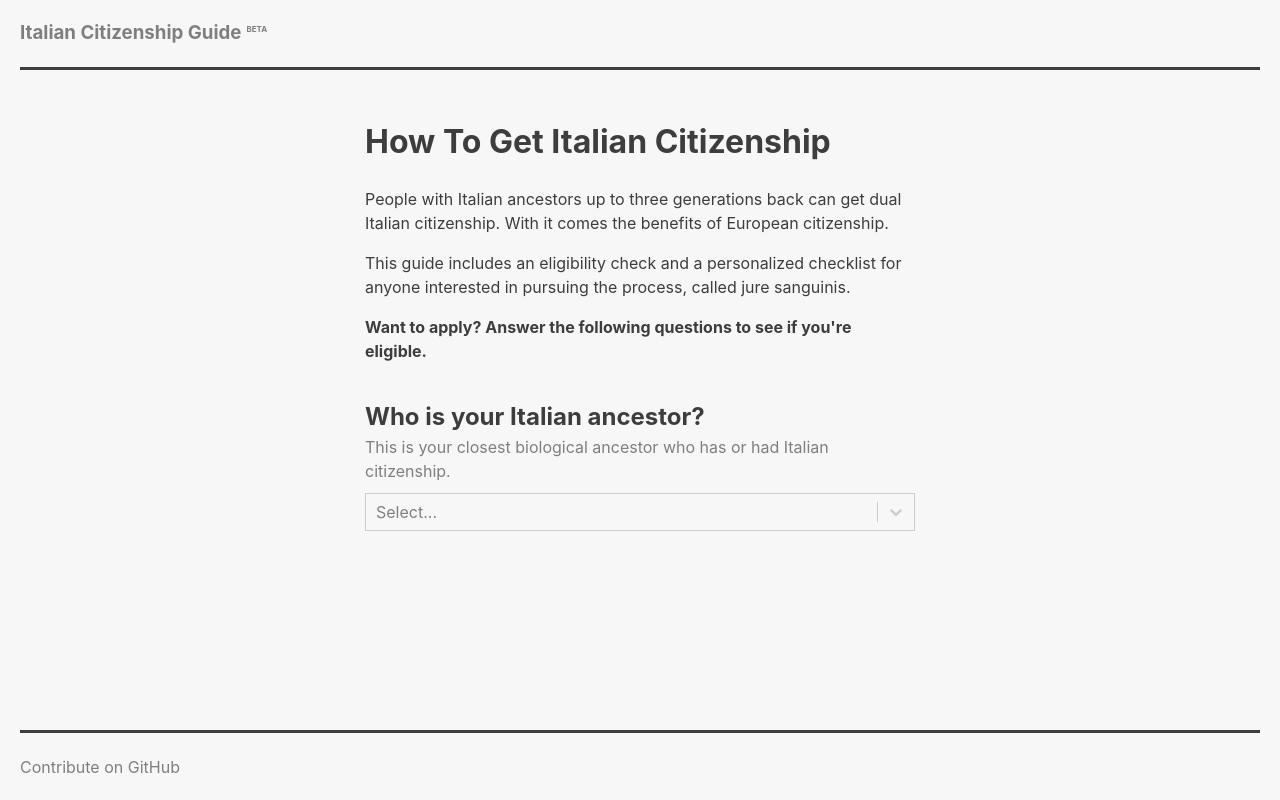
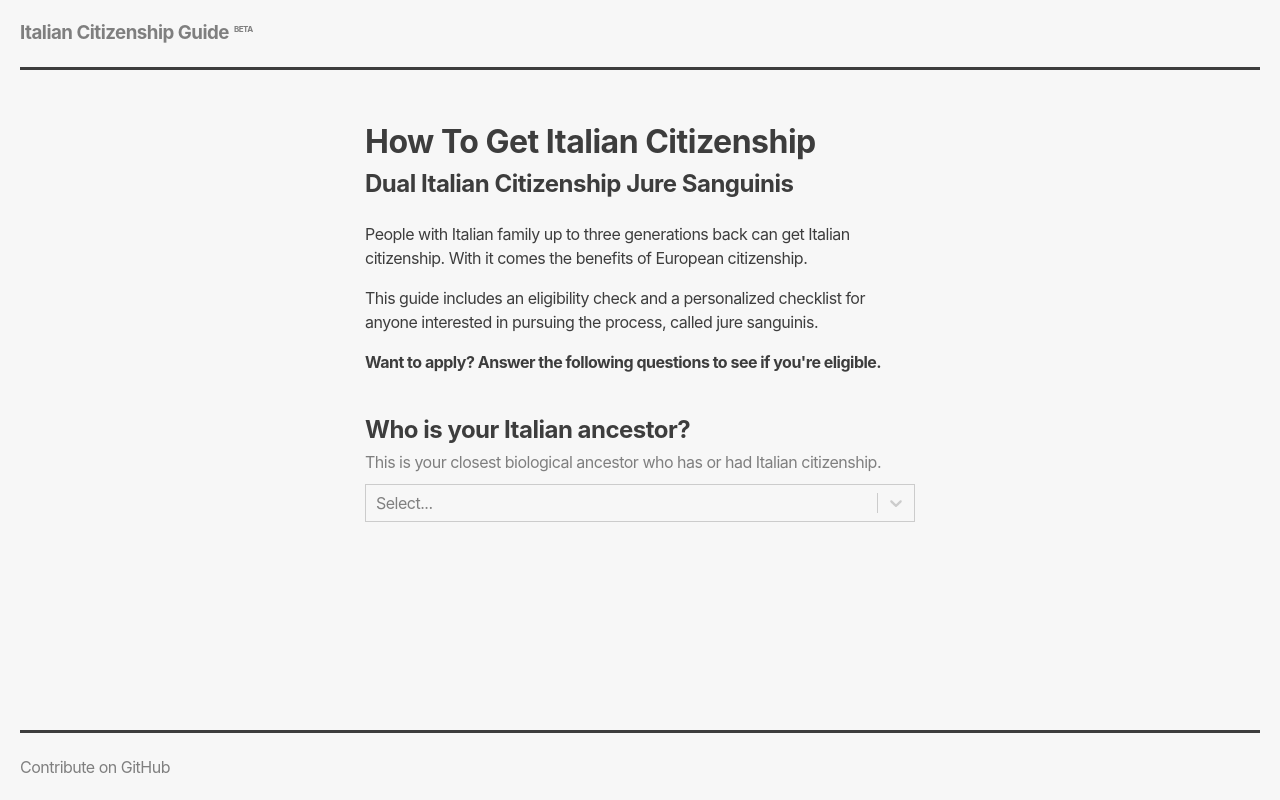
Before and after one commit to pscroce/italian-citizenship-guide, a React (Create React App) app: page / in a window 1280 px wide. Built offline with nearby package versions, Linux system fonts and the light colour scheme.

Commit message:
feat: improve copy, make questions p tags, add h2

```diff
--- a/src/App.css
+++ b/src/App.css
@@ -25,6 +25,7 @@
   min-height: 100vh;
   flex-direction: column;
   margin: 0 10px;
+  letter-spacing: -.5px;
 }
 @media (min-width: 768px) {
   .App {
@@ -36,6 +37,9 @@ h1, h2, h3 {
 }
 .no-margin-bottom {
   margin-bottom: 0;
+}
+.no-margin-top {
+  margin-top: 0;
 }
 .App-header {
   height: 70px;
@@ -68,6 +72,11 @@ nav.primary-nav .nav-left a, nav.footer-nav .nav-left a {
   nav.primary-nav .nav-left a, nav.footer-nav .nav-left a{
     margin-right: 20px;
   }
+}
+sup {
+  font-size: .5rem;
+  margin-left: 5px;
+  color: var(--lightGray);
 }
 body {
   color: var(--textColor);
@@ -102,7 +111,7 @@ a:hover, a:active {
   color: inherit;
   background-size: 100% 20%;
 }
-button, a.button {
+button.primary, a.button.primary {
   background-size: 0 15%;
   background-repeat: no-repeat;
   background-image: linear-gradient(to right, #009246 33.33333333333%, var(--backgroundColor) 33.33333333333%, var(--backgroundColor) 66.66666666666%, #CE2B37 66.66666666666%);
@@ -111,12 +120,29 @@ button, a.button {
   color: var(--backgroundColor);
   text-align: center;
 }
+button.empty, a.button.empty {
+  background-size: 0 15%;
+  background-repeat: no-repeat;
+  background-image: linear-gradient(to right, #009246 33.33333333333%, var(--backgroundColor) 33.33333333333%, var(--backgroundColor) 66.66666666666%, #CE2B37 66.66666666666%);
+  background-position: center bottom;
+  background-color: transparent;
+  text-align: center;
+  border: 3px solid var(--textColor);
+}
 button:focus, button:active,
 button:hover,
 a.button:focus, a.button:active,
 a.button:hover {
   background-size: 100% 5%;
   background-color: var(--textColor);
+  cursor: pointer;
+}
+button.empty:focus, button.empty:active,
+button.empty:hover,
+a.button.empty:focus, a.button.empty:active,
+a.button.empty:hover {
+  background-size: 100% 5%;
+  background-color: #e7e7e7;
   cursor: pointer;
 }
 button.-small, a.button.-small {
@@ -175,7 +201,6 @@ footer {
     margin-top: 3rem;
   }
 }
-
 form {
   display: flex;
   flex-direction: column;
@@ -185,11 +210,13 @@ form {
     margin: 0;
   }
 }
-sup {
-  font-size: .5rem;
-  margin-left: 5px;
-  color: var(--lightGray);
+.question-title {
+  font-size: 1.5rem;
+  font-weight: bold;
+  margin-bottom: 5px;
+  line-height: 1.3;
 }
+
 /* .guide__wrapper {
   overflow:hidden;
   transition:transform 0.3s ease-out;
--- a/src/components/layout/Form.js
+++ b/src/components/layout/Form.js
@@ -162,7 +162,6 @@ class Form extends Component {
       control: (provided, state) =>  ({
         ...provided,
         backgroundColor: '#f7f7f7',
-        // width: 200,
       }),
       container: (provided, state) =>  ({
         ...provided,
@@ -180,6 +179,7 @@ class Form extends Component {
         marginTop: -40,
         boxShadow: '0 1px 3px rgba(0, 0, 0, 0.12), 0 1px 2px rgba(0, 0, 0, 0.24)',
         border: '1px solid #c5c5c5',
+
       }),
       option: (provided, state) => ({
         ...provided,
@@ -188,8 +188,9 @@ class Form extends Component {
     }
     return (
       <div className="form-wrapper">
-        <h1>How To Get Italian Citizenship</h1>
-        <p>People with Italian ancestors up to three generations back can get dual Italian citizenship. With it comes the benefits of European citizenship.</p>
+        <h1 className="no-margin-bottom">How To Get Italian Citizenship</h1>
+        <h2 className="no-margin-top">Dual Italian Citizenship Jure Sanguinis</h2>
+        <p>People with Italian family up to three generations back can get Italian citizenship. With it comes the benefits of European citizenship.</p>
         <p>This guide includes an eligibility check and a personalized checklist for anyone interested in pursuing the process, called jure sanguinis.</p>
         <p><b>Want to apply? Answer the following questions to see if you're eligible.</b></p>
 
@@ -197,7 +198,7 @@ class Form extends Component {
 
         <div className="question__wrapper">
           <div className="question">
-            <h2 className="no-margin-bottom">Who is your Italian ancestor?</h2>
+            <p className="question-title">Who is your Italian ancestor?</p>
             <p className="description">This is your closest biological ancestor who has or had Italian citizenship.</p>
           </div>
             <Select isSearchable={false}
@@ -214,7 +215,7 @@ class Form extends Component {
               (ancestor.value === 'grandmother' || ancestor.value === 'grandfather') &&
               <div className="question__wrapper">
                 <div className="question">
-                  <h3 className="no-margin-bottom">Who is your parent on your Italian side?</h3>
+                  <p className="question-title">Who is your parent on your Italian side?</p>
                   <p className="description">This is the daughter or son of your Italian grandparent.</p>
                 </div>
                 <Select isSearchable={false}
@@ -230,7 +231,7 @@ class Form extends Component {
             { // If one's Italian ancestor is their great-grandparent, they also need documents for their connecting grandparent and parent.
               (ancestor.value === 'great-grandmother' || ancestor.value === 'great-grandfather') &&
               <div>
-                <h3 className="no-margin-bottom">Who is your grandparent on your Italian side?</h3>
+                <p className="question-title">Who is your grandparent on your Italian side?</p>
                 <p className="description">This is the daughter or son of your Italian great-grandparent.</p>
                   <Select isSearchable={false}
                     value={grandparent}
@@ -239,7 +240,7 @@ class Form extends Component {
                     theme={selectTheme}
                     styles={selectStyles}
                   />
-                <h3 className="no-margin-bottom">Who is your parent on your Italian side?</h3>
+                <p className="question-title">Who is your parent on your Italian side?</p>
                 <p className="description">This is the daughter or son of your grandparent who is the son or daughter of your Italian great-grandparent.</p>
                   <Select isSearchable={false}
                     value={parent}
@@ -254,7 +255,7 @@ class Form extends Component {
             { // They need to prove their parent did not naturalize or renounce citizenship before they were born and that they were born when their parents were "in wedlock."
               (ancestor.value) &&
               <div>
-                <h3 className="no-margin-bottom">Did your {ancestor.value} naturalize or renounce {ancestor.value.indexOf('mother') > -1 ? 'her' : 'his'} Italian citizenship before you were born?</h3>
+                <p className="question-title">Did your {ancestor.value} naturalize or renounce {ancestor.value.indexOf('mother') > -1 ? 'her' : 'his'} Italian citizenship before you were born?</p>
                 <p className="description">There are many reasons people choose to naturalize or renounce citizenship, ranging from standard immigration procedure to applying for top secret clearance in a government or military position.</p>
                 <Select isSearchable={false}
                   value={ancestorNaturalized}
@@ -263,7 +264,7 @@ class Form extends Component {
                   theme={selectTheme}
                   styles={selectStyles}
                 />
-                <h3 className="no-margin-bottom">Were you born while your {ancestor.value} was married to your {ancestor.value !== 'mother' && ancestor.value !== 'father' ? (ancestor.value.indexOf('great') > -1 ? 'great-grand' : 'grand') : ''}{ancestor.value.indexOf('mother') > -1 ? 'father' : 'mother'}?</h3>
+                <p className="question-title">Were you born while your {ancestor.value} was married to your {ancestor.value !== 'mother' && ancestor.value !== 'father' ? (ancestor.value.indexOf('great') > -1 ? 'great-grand' : 'grand') : ''}{ancestor.value.indexOf('mother') > -1 ? 'father' : 'mother'}?</p>
                 <p className="description">Italian law states that Italian citizenship may only be passed to children "born in wedlock."</p>
                 <Select isSearchable={false}
                   value={ancestorWedlock}
@@ -278,7 +279,7 @@ class Form extends Component {
                     {
                       (parent.value === 'mother') &&
                       <div>
-                        <h3 className="no-margin-bottom">Were you born after January 1, 1948?</h3>
+                        <p className="question-title">Were you born after January 1, 1948?</p>
                         <p className="description">The process for getting Italian citizenship varies depending on the answer to this question.</p>
                         <Select isSearchable={false}
                           value={mother1948}
@@ -293,7 +294,7 @@ class Form extends Component {
                     {
                       (grandparent.value === 'grandmother' && parent.value) &&
                       <div>
-                        <h3 className="no-margin-bottom">Was your {parent.value} born after January 1, 1948?</h3>
+                        <p className="question-title">Was your {parent.value} born after January 1, 1948?</p>
                         <p className="description">The process for getting Italian citizenship varies depending on the answer to this question.</p>
                         <Select isSearchable={false}
                           value={grandmother1948}
@@ -307,7 +308,7 @@ class Form extends Component {
                     {
                       (greatGrandparent.value === 'great-grandmother' && grandparent.value) &&
                       <div>
-                        <h3 className="no-margin-bottom">Was your {grandparent.value} born after January 1, 1948?</h3>
+                        <p className="question-title">Was your {grandparent.value} born after January 1, 1948?</p>
                         <p className="description">The process for getting Italian citizenship varies depending on the answer to this question.</p>
                         <Select isSearchable={false}
                           value={greatGrandmother1948}
@@ -323,13 +324,13 @@ class Form extends Component {
 
                 {
                   (ancestor.value) &&
-                  <button onClick={this.isEligible} className="-large">Check Eligibility</button>
+                  <button onClick={this.isEligible} className="-large primary">Check Eligibility</button>
                 }
 
                 {
                   (this.state.isEligible === true) &&
                   <div>
-                   <h2 className="no-margin-bottom">Congratulations! You're eligible for Italian citizenship.</h2>
+                   <p className="question-title">Congratulations! You're eligible for Italian citizenship.</p>
                    <p>Click the button below to read all the steps required to apply.</p>
                    { (!this.state.femaleAfter1948) &&
                      <p>Because part of your lineage includes a woman who gave birth before 1948 to the next person in your lineage, your applicationThere is a different process for attaining  can be submitted through the Rome Tribunal.</p>
@@ -337,15 +338,15 @@ class Form extends Component {
                    { (this.state.femaleAfter1948) &&
                      <p>Your application can be submitted through any Italian consulate.</p>
                    }
-                   <button onClick={this.openGuide} className="-large">{this.state.guideIsOpen ? "Close Guide" : "Open Guide"}</button>
+                   <button onClick={this.openGuide} className="-large empty">{this.state.guideIsOpen ? "Close Guide" : "Open Guide"}</button>
                   </div>
                 }
                 {
                   (this.state.isEligible === false) &&
                   <div>
-                   <h2 className="no-margin-bottom">Sorry! You are not eligible for Italian citizenship.</h2>
+                   <p className="question-title">Sorry! You are not eligible for Italian citizenship.</p>
                    <p className="description">Click the button below to read all the steps required to apply.</p>
-                   <button onClick={this.openGuide} className="-large">{this.state.guideIsOpen ? "Close Guide" : "Open Guide"}</button>
+                   <button onClick={this.openGuide} className="-large empty">{this.state.guideIsOpen ? "Close Guide" : "Open Guide"}</button>
                   </div>
                 }
                 {
```
